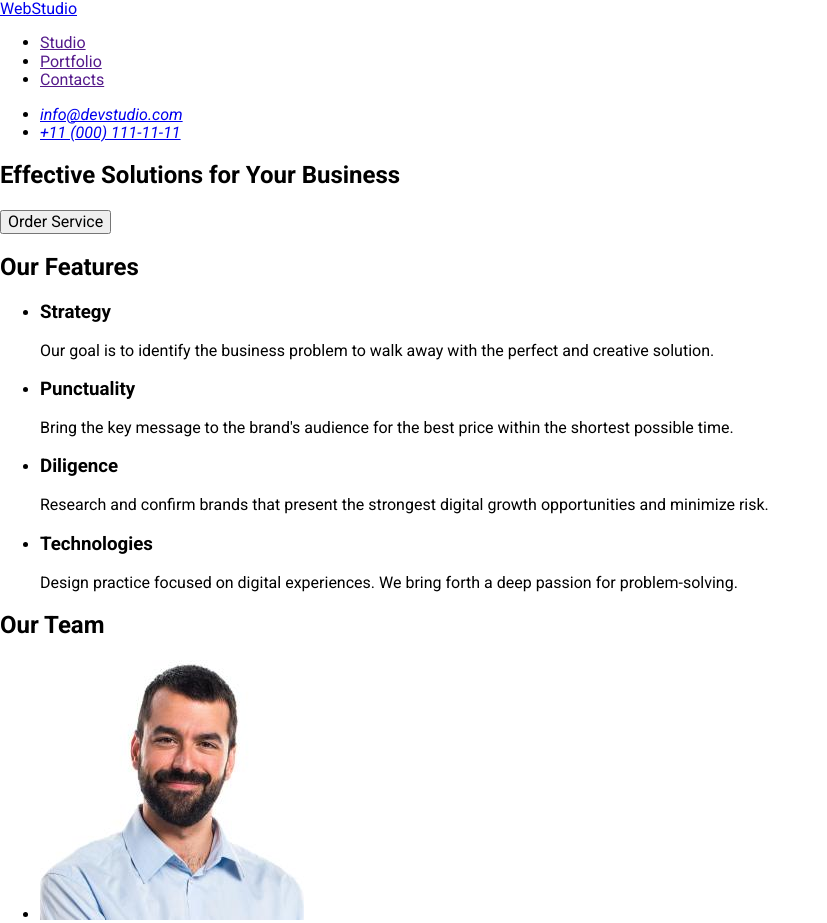
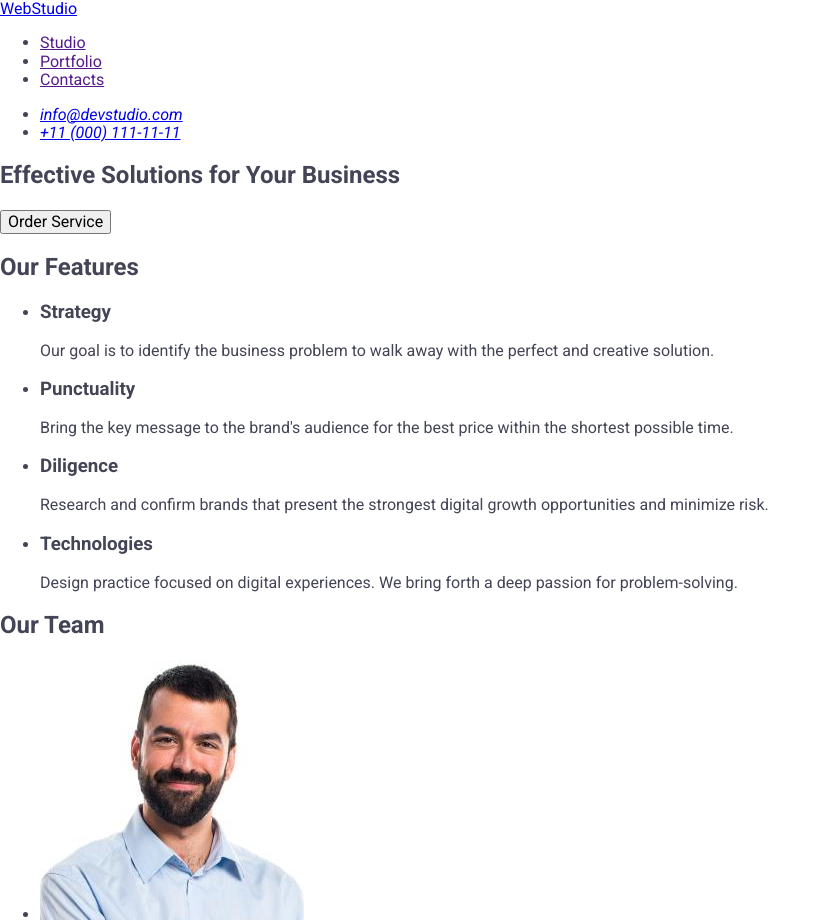
Before and after one commit to korniyenko88/goit-markup-hw-02, a plain HTML site: page index.html in a window 1280 px wide. Shown: the top 923 px of the page, without its empty margins (0-827 px from the left). Drawn offline with nearby package versions, Linux system fonts and the light colour scheme; a web font is replaced by a local one.

Commit message:
update css

```diff
--- a/css/styles.css
+++ b/css/styles.css
@@ -1,3 +1,5 @@
 body{
     font-family: "Roboto", sans-serif;
+    background-color: #FFFFFF;
+    color: #434455;
 }
```
